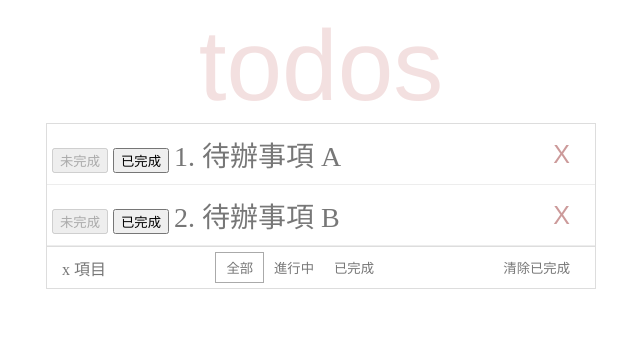
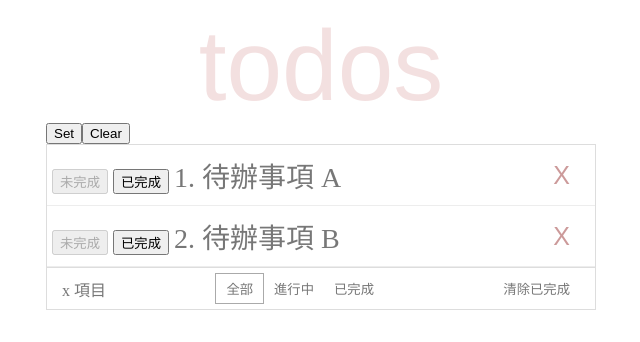
Before and after one commit to shu1224/mcu-112-web-12131564, an Angular app: page / in a window 1280 px wide. Shown: the top 342 px of the page, without its empty margins (319-959 px from the left). Built offline with nearby package versions, Linux system fonts and the light colour scheme.

Commit message:
feat(todo-list): 無待辧事項顥示實作

```diff
--- a/src/app/app.component.html
+++ b/src/app/app.component.html
@@ -1,5 +1,7 @@
 <div class="container">
   <app-header></app-header>
+  <button type="button" (click)="onSet()">Set</button>
+  <button type="button" (click)="onClear()">Clear</button>
   <section class="main">
     <app-todo-list
       [tasks]="tasks"
--- a/src/app/app.component.ts
+++ b/src/app/app.component.ts
@@ -24,4 +24,12 @@ export class AppComponent {
       this.tasks[task.index].hasFinished = false;
     }
   }
+
+  onSet(): void {
+    this.tasks = [new Todo(1, '待辦事項 A'), new Todo(2, '待辦事項 B')];
+  }
+
+  onClear(): void {
+    this.tasks = [];
+  }
 }
--- a/src/app/todo-list/todo-list.component.css
+++ b/src/app/todo-list/todo-list.component.css
@@ -5,3 +5,13 @@
 .app-todo {
   border-bottom: solid 1px #ededed;
 }
+
+.empty {
+  display: block;
+  padding: 10px 15px 10px 5px;
+  border-bottom: solid 1px #ededed;
+  color: #777;
+  font-size: 28px;
+  font-weight: 200;
+  text-align: center;
+}
--- a/src/app/todo-list/todo-list.component.html
+++ b/src/app/todo-list/todo-list.component.html
@@ -1,5 +1,9 @@
-<app-todo
-  *ngFor="let task of tasks; let index = index"
-  [task]="task"
-  (stateChange)="stateChange.emit({ index: index, state: $event })"
-></app-todo>
+<div *ngIf="tasks.length > 0">
+  <app-todo
+    *ngFor="let task of tasks; let index = index"
+    [task]="task"
+    (stateChange)="stateChange.emit({ index: index, state: $event })"
+  ></app-todo>
+</div>
+
+<div *ngIf="tasks.length === 0" class="empty">沒有待辦事項</div>
--- a/src/app/todo-list/todo-list.component.ts
+++ b/src/app/todo-list/todo-list.component.ts
@@ -1,4 +1,4 @@
-import { NgFor } from '@angular/common';
+import { NgFor, NgIf } from '@angular/common';
 import { Component, EventEmitter, Input, Output } from '@angular/core';
 
 import { Todo } from '../model/todo';
@@ -7,7 +7,7 @@ import { TodoComponent } from '../todo/todo.component';
 @Component({
   selector: 'app-todo-list',
   standalone: true,
-  imports: [NgFor, TodoComponent],
+  imports: [NgIf, NgFor, TodoComponent],
   templateUrl: './todo-list.component.html',
   styleUrl: './todo-list.component.css',
 })
```
